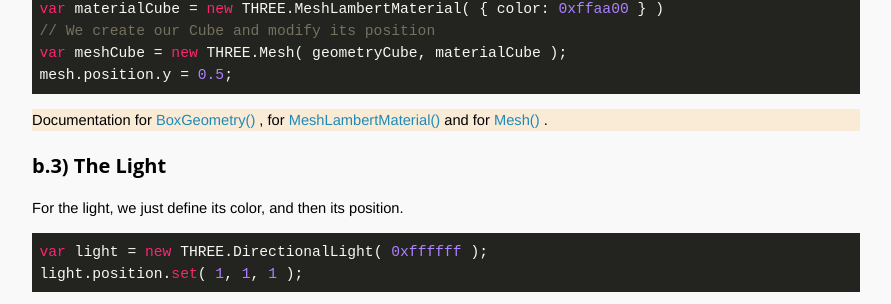
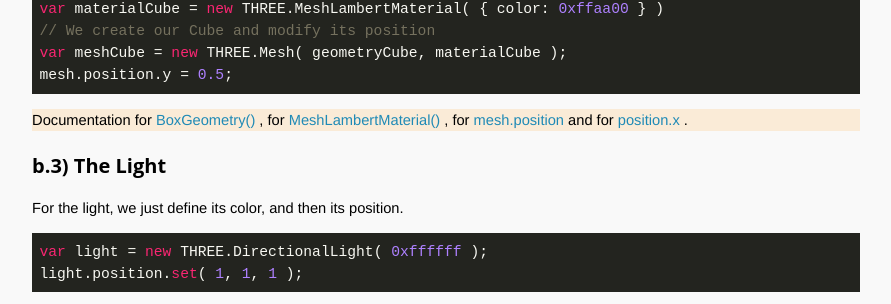
Before and after one commit to OpenTechSchool-Brussels/webVR-for-3D-graphics-and-music, a Jekyll site: the page built from your-3D-scene.markdown, in a window 1280 px wide and 900 px high, scrolled down 1629 px, cut to the strip 0-541 px from the top of the window. Shown: the part 148-452 px from the top of the strip, without its empty margins (324-1215 px from the left). Built offline with Jekyll 4.4.1, drawn with Linux system fonts in a browser that asks for light colours; Markdown is read by kramdown in place of the engine named in the settings.

Commit message:
tooltip doc mesh position

```diff
--- a/your-3D-scene.markdown
+++ b/your-3D-scene.markdown
@@ -84,7 +84,8 @@ mesh.position.y = 0.5;
 <div style="background-color:#FAEBD7;">Documentation
 for <a target="_blank" href="http://threejs.org/docs/#Reference/Extras.Geometries/BoxGeometry" title="BoxGeometry is the quadrilateral primitive geometry class. It is typically used for creating a cube or irregular quadrilateral of the dimensions provided with the 'width', 'height', and 'depth' constructor arguments.">BoxGeometry()</a>
 , for <a target="_blank" title="A material for non-shiny (Lambertian) surfaces, evaluated per vertex. with property  .color where Diffuse color of the material. Default is white." href="http://threejs.org/docs/#Reference/Materials/MeshLambertMaterial">MeshLambertMaterial()</a>
-and for <a target="_blank" title="Base class for Mesh objects, such as MorphAnimMesh and SkinnedMesh.  geometry, material ) geometry An instance of Geometry. material An instance of Material (optional)." href="http://threejs.org/docs/#Reference/Objects/Mesh">Mesh()</a>
+, for <a target="_blank" title="Object's local position." href="http://threejs.org/docs/#Reference/Core/Object3D.position">mesh.position</a>
+and for <a target="_blank" title="Float of the vector's x value" href="http://threejs.org/docs/#Reference/Math/Vector3">position.x</a>
 .</div>
 
 #### b.3) The Light
```
